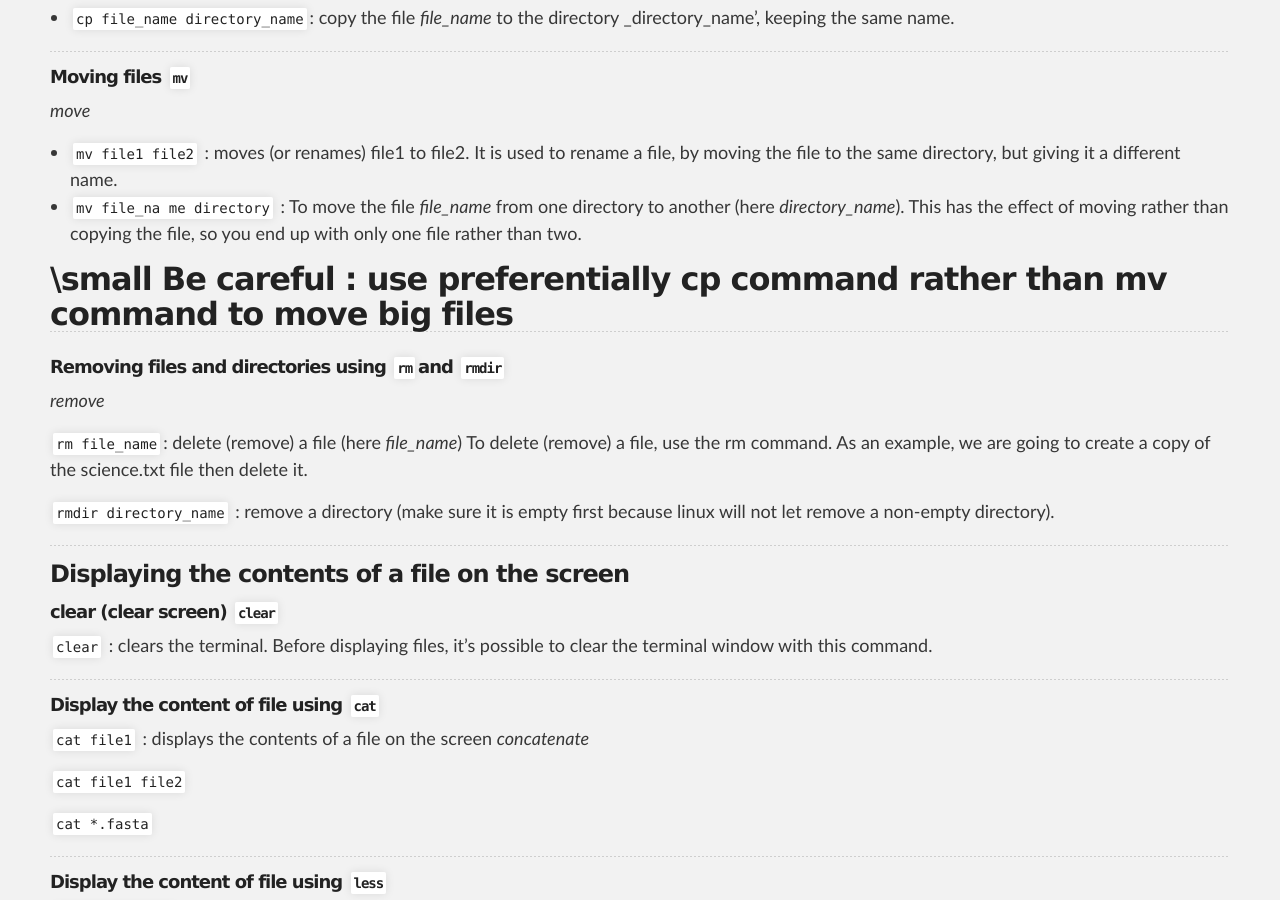
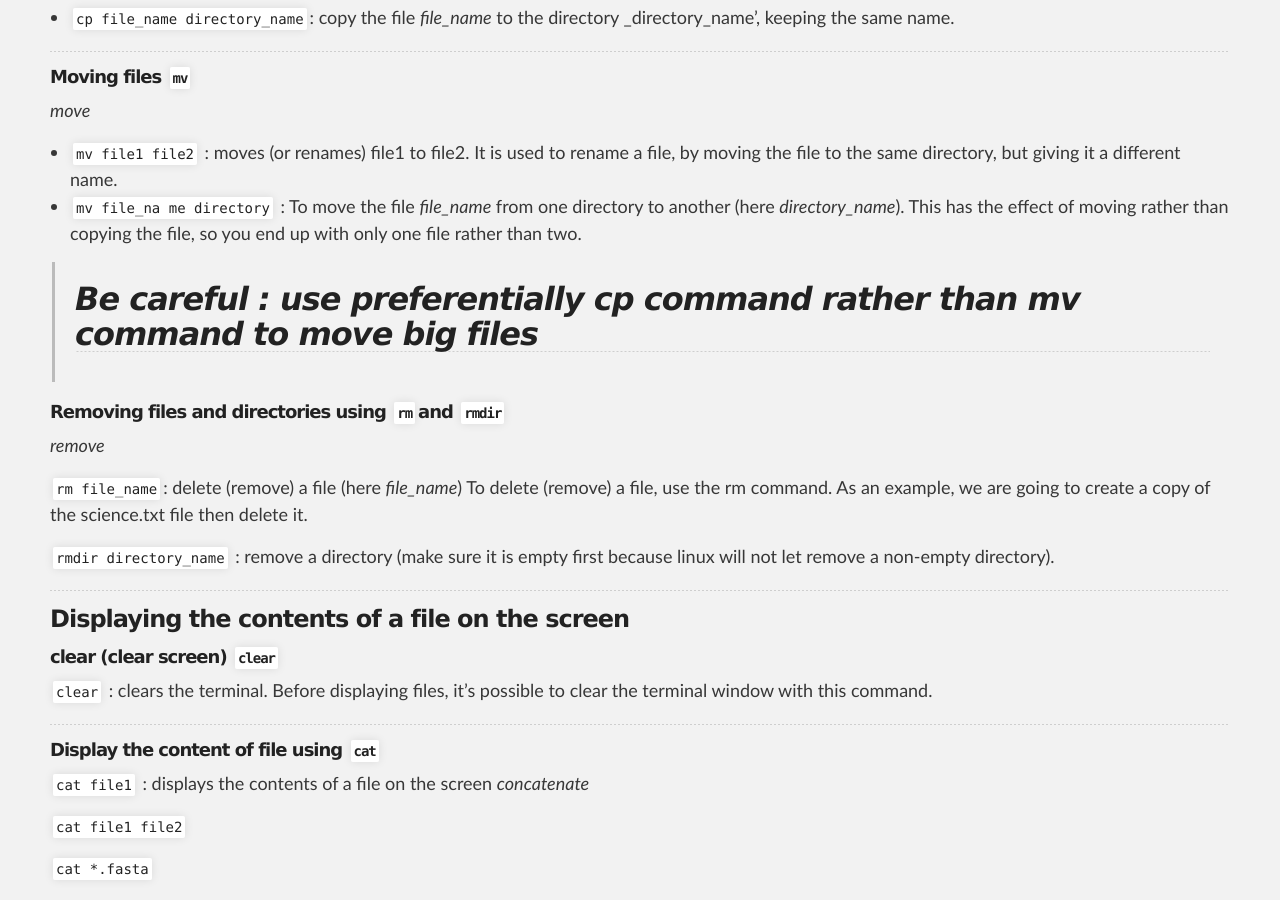
Before and after one commit to SouthGreenPlatform/trainings, a Jekyll site: the page built from _pages/linux/linuxTuto.md, in a window 1280 px wide and 900 px high, scrolled down 3208 px. Built offline with Jekyll 4.4.1, drawn with Linux system fonts in a browser that asks for light colours; nearby versions of some CDN libraries.

Commit message:
Update linuxTuto.md

```diff
--- a/_pages/linux/linuxTuto.md
+++ b/_pages/linux/linuxTuto.md
@@ -181,7 +181,7 @@ _make directory_
 * `mv file_na
 me directory` : To move the file _file_name_ from one directory to another (here _directory_name_). This has the effect of moving rather than copying the file, so you end up with only one file rather than two.
 
-\small Be careful : use preferentially cp command rather than mv command to move big files
+>Be careful : use preferentially cp command rather than mv command to move big files
 -----------------------
 
 <a name="rm"></a>
```
